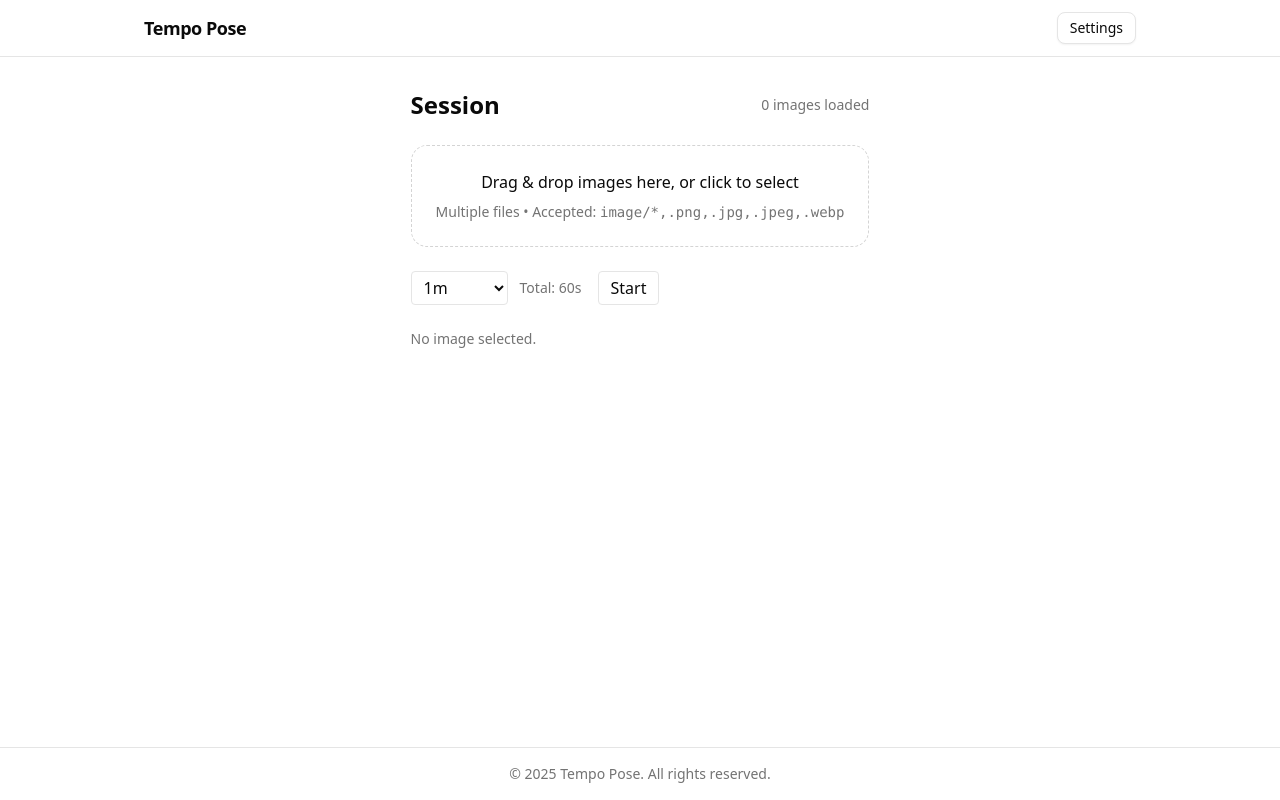
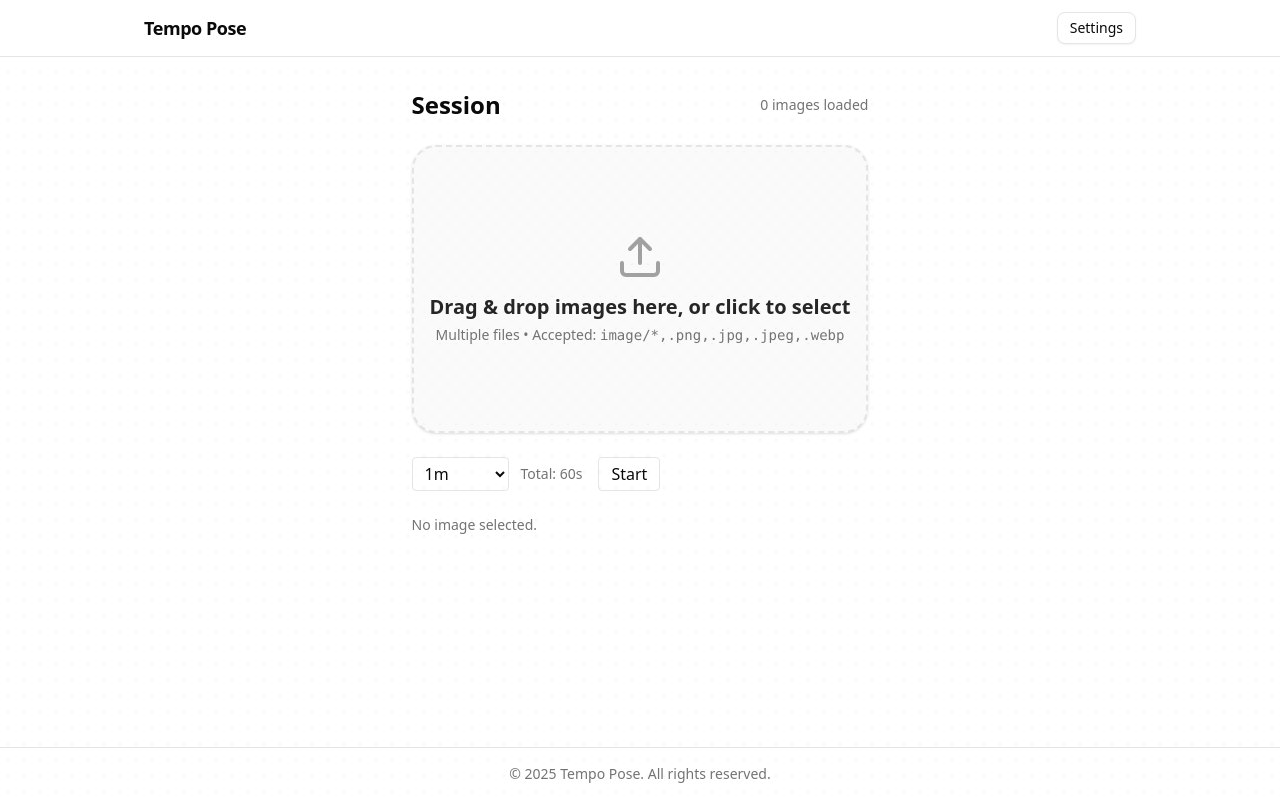
Before and after one commit to VicSchbt/tempo-pose, a React (Vite) app: page / in a window 1280 px wide. Built offline with nearby package versions, Linux system fonts and the light colour scheme.

Commit message:
ui(dnd): improve design

```diff
--- a/src/components/images/ImageDrop.tsx
+++ b/src/components/images/ImageDrop.tsx
@@ -2,6 +2,7 @@
 import { nanoid } from 'nanoid';
 import { useCallback, useMemo, useRef, useState } from 'react';
 import { fileListToArray, makeAcceptPredicate, normalizeImages } from './ImageDrop.utils';
+import { Upload } from 'lucide-react';
 
 type ImageDropProps = {
   /** Accept list for the file dialog & drag filter */
@@ -112,23 +113,51 @@
         onDragLeave={onDragLeave}
         onDrop={onDrop}
         className={[
-          // base
-          'rounded-2xl border border-dashed p-6 text-center transition-colors',
+          // size & layout
+          'mx-auto flex h-64 w-full max-w-3xl flex-col items-center justify-center p-4 sm:h-72',
+          // visuals
+          'rounded-3xl border-2 border-dashed bg-neutral-50',
+          'shadow-sm transition-all duration-300',
+          // focus
           'focus-visible:ring-2 focus-visible:ring-offset-2 focus-visible:outline-none',
-          // state
+          // states
           disabled
             ? 'cursor-not-allowed border-neutral-300 opacity-60'
             : isDragging
-              ? 'border-blue-500 ring-2 ring-blue-500/30'
-              : 'border-neutral-300 hover:border-neutral-400',
+              ? 'border-blue-400 bg-blue-50/50 ring-2 ring-blue-500/30'
+              : 'hover:border-neutral-400',
+          // dark mode (if you enable it later)
+          'dark:border-neutral-700 dark:from-neutral-900 dark:to-neutral-900/80 dark:text-neutral-100 dark:hover:border-neutral-500',
           className,
         ].join(' ')}
       >
-        <p className="text-base font-medium">{label}</p>
-        <p id={`${id}-hint`} className="text-muted-foreground mt-2 text-sm">
+        <Upload
+          aria-hidden="true"
+          className={[
+            'mb-3 h-12 w-12 transition-transform',
+            isDragging ? 'scale-110 text-blue-500' : 'text-neutral-400',
+          ].join(' ')}
+        />
+        <p className="text-xl font-semibold text-neutral-800 dark:text-neutral-100">{label}</p>
+        <p id={`${id}-hint`} className="mt-1 text-sm text-neutral-500 dark:text-neutral-400">
           {multiple ? 'Multiple files • ' : ''}
           Accepted: <code>{accept}</code>
         </p>
+
+        {/* subtle dotted background for a playful feel */}
+        <div
+          aria-hidden="true"
+          className="pointer-events-none absolute inset-0 rounded-3xl"
+          style={{
+            maskImage: 'radial-gradient(12px 12px at 12px 12px, transparent 10px, black 10px)',
+            WebkitMaskImage:
+              'radial-gradient(12px 12px at 12px 12px, transparent 10px, black 10px)',
+            backgroundImage: 'radial-gradient(currentColor 1px, transparent 1px)',
+            backgroundSize: '16px 16px',
+            opacity: isDragging ? 0.12 : 0.06,
+            color: 'rgb(59 130 246)', // tailwind blue-500; only affects decorative dots
+          }}
+        />
 
         {/* Live region for drag state (a11y) */}
         <span className="sr-only" aria-live="polite">
```
